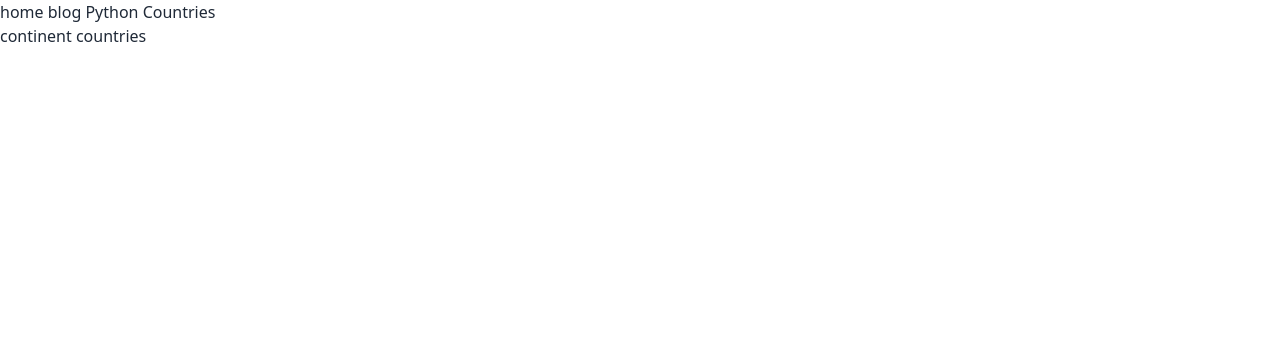
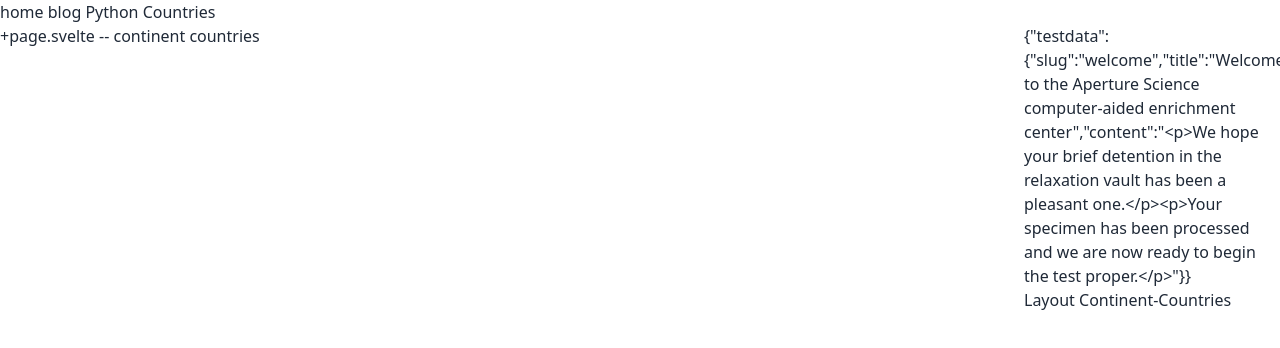
Before and after one commit to vlakondra/svkit_1, a SvelteKit app: page /countries/1 in a window 1280 px wide. Shown: the top 348 px of the page. Built offline with nearby package versions, Linux system fonts and the light colour scheme.

Commit message:
start countries

```diff
--- /dev/null
+++ b/src/routes/countries/+layout.server.js
@@ -0,0 +1,11 @@
+import { posts } from '$lib/datas/data.js';
+
+export function load() {
+	return {
+       "testdata": posts[0]
+		// summaries: posts.map((post) => ({
+		// 	slug: post.slug,
+		// 	title: post.title
+		// }))
+	};
+}
--- a/src/routes/countries/+page.svelte
+++ b/src/routes/countries/+page.svelte
@@ -1 +1,14 @@
+<script>
+    export let data;
+    import { browser } from '$app/environment';
+    import { goto } from '$app/navigation';
+
+
+if (browser) {
+    console.log('from page')
+                goto('countries/sss');
+            }
+</script>
+
+{JSON.stringify(data)}
 <h1>Contries</h1>
--- /dev/null
+++ b/src/routes/countries/[cont]/+layout.svelte
@@ -0,0 +1,31 @@
+<script>
+	export let data;
+</script>
+
+<div class="layout">
+	<main>
+		<slot />
+	</main>
+
+	<aside>
+        {JSON.stringify(data)}
+		<h2>Layout Continent-Countries</h2>
+		<ul>
+			<!-- {#each data.summaries as { slug, title }}
+				<li>
+					<a href="/blog/{slug}">{title}</a>
+				</li>
+			{/each} -->
+		</ul>
+	</aside>
+</div>
+
+<style>
+	@media (min-width: 640px) {
+		.layout {
+			display: grid;
+			gap: 2em;
+			grid-template-columns: 1fr 16em;
+		}
+	}
+</style>
--- a/src/routes/countries/[cont]/+page.svelte
+++ b/src/routes/countries/[cont]/+page.svelte
@@ -1 +1 @@
-<p>continent     countries</p>
+<p>+page.svelte -- continent     countries</p>
```
